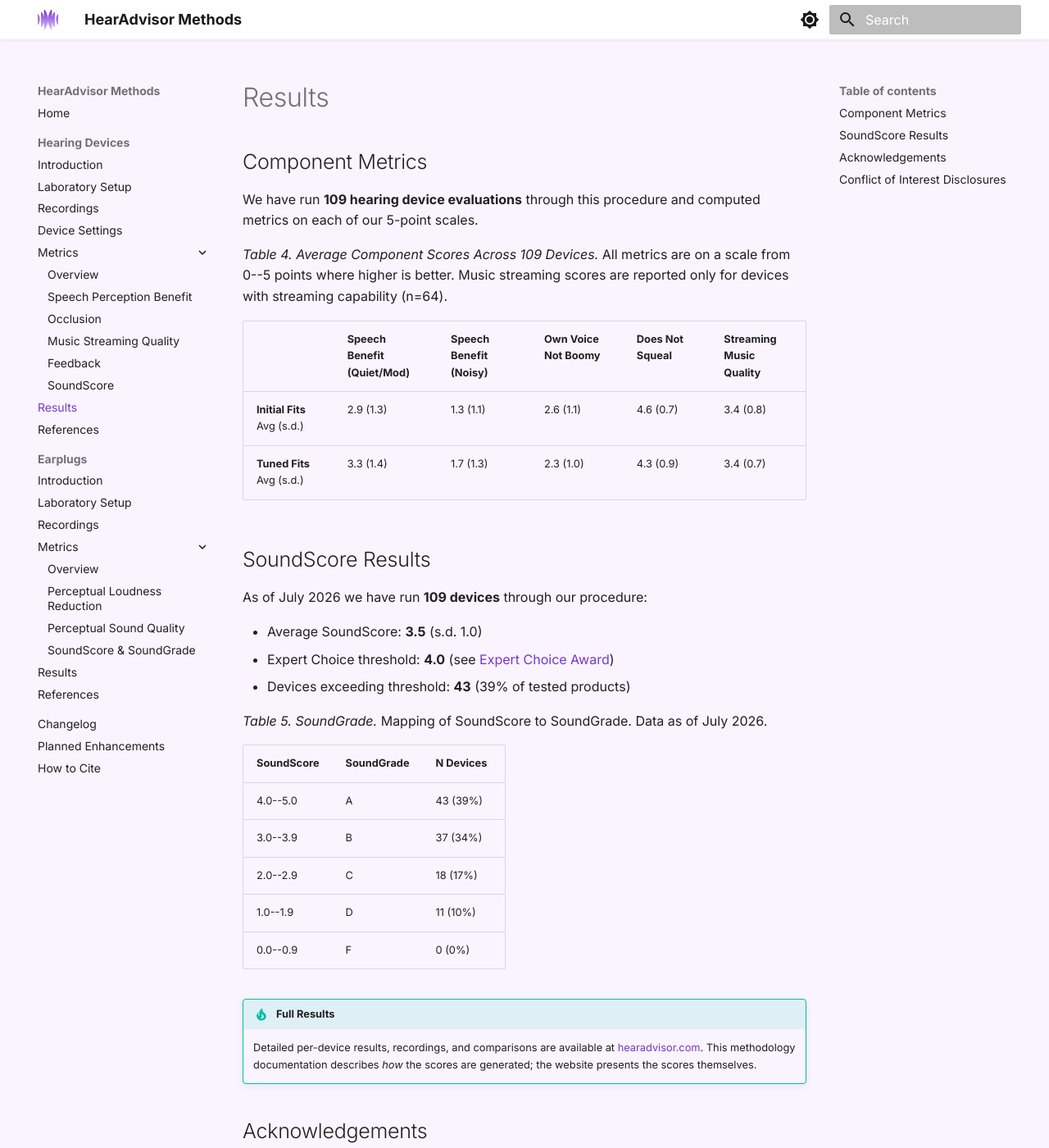
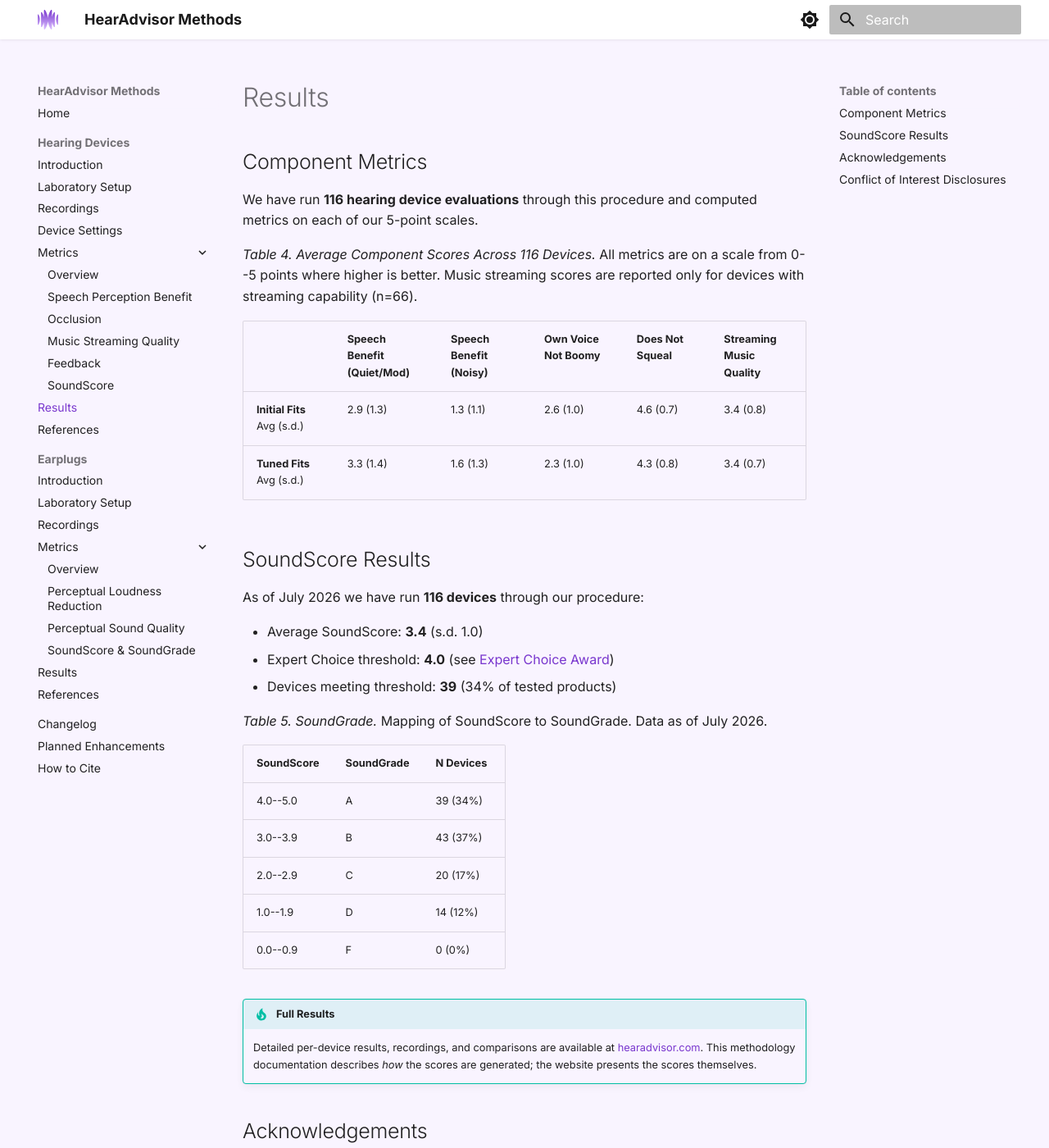
Before and after one commit to asabin/hearadvisor-methods, an MkDocs documentation site: the page built from docs/hearing-devices/results.md, in a window 1280 px wide and 1400 px high. Shown: the whole window at 82% size. Built offline with MkDocs 1.6.1 and Material for MkDocs 9.7.7, drawn with Linux system fonts in a browser that asks for light colours.

Commit message:
methods: correct post-recompute score distribution

```diff
--- a/docs/hearing-devices/results.md
+++ b/docs/hearing-devices/results.md
@@ -2,31 +2,31 @@
 
 ## Component Metrics
 
-We have run **109 hearing device evaluations** through this procedure and computed metrics on each of our 5-point scales.
+We have run **116 hearing device evaluations** through this procedure and computed metrics on each of our 5-point scales.
 
-*Table 4. Average Component Scores Across 109 Devices.* All metrics are on a scale from 0--5 points where higher is better. Music streaming scores are reported only for devices with streaming capability (n=64).
+*Table 4. Average Component Scores Across 116 Devices.* All metrics are on a scale from 0--5 points where higher is better. Music streaming scores are reported only for devices with streaming capability (n=66).
 
 | | Speech Benefit (Quiet/Mod) | Speech Benefit (Noisy) | Own Voice Not Boomy | Does Not Squeal | Streaming Music Quality |
 |---|---|---|---|---|---|
-| **Initial Fits** Avg (s.d.) | 2.9 (1.3) | 1.3 (1.1) | 2.6 (1.1) | 4.6 (0.7) | 3.4 (0.8) |
-| **Tuned Fits** Avg (s.d.) | 3.3 (1.4) | 1.7 (1.3) | 2.3 (1.0) | 4.3 (0.9) | 3.4 (0.7) |
+| **Initial Fits** Avg (s.d.) | 2.9 (1.3) | 1.3 (1.1) | 2.6 (1.0) | 4.6 (0.7) | 3.4 (0.8) |
+| **Tuned Fits** Avg (s.d.) | 3.3 (1.4) | 1.6 (1.3) | 2.3 (1.0) | 4.3 (0.8) | 3.4 (0.7) |
 
 ## SoundScore Results
 
-As of July 2026 we have run **109 devices** through our procedure:
+As of July 2026 we have run **116 devices** through our procedure:
 
-- Average SoundScore: **3.5** (s.d. 1.0)
+- Average SoundScore: **3.4** (s.d. 1.0)
 - Expert Choice threshold: **4.0** (see [Expert Choice Award](metrics/soundscore.md#expert-choice-award))
-- Devices exceeding threshold: **43** (39% of tested products)
+- Devices meeting threshold: **39** (34% of tested products)
 
 *Table 5. SoundGrade.* Mapping of SoundScore to SoundGrade. Data as of July 2026.
 
 | SoundScore | SoundGrade | N Devices |
 |---|---|---|
-| 4.0--5.0 | A | 43 (39%) |
-| 3.0--3.9 | B | 37 (34%) |
-| 2.0--2.9 | C | 18 (17%) |
-| 1.0--1.9 | D | 11 (10%) |
+| 4.0--5.0 | A | 39 (34%) |
+| 3.0--3.9 | B | 43 (37%) |
+| 2.0--2.9 | C | 20 (17%) |
+| 1.0--1.9 | D | 14 (12%) |
 | 0.0--0.9 | F | 0 (0%) |
 
 !!! tip "Full Results"
```
Also changed, not shown: docs/changelog.md (+1 -1 lines).
